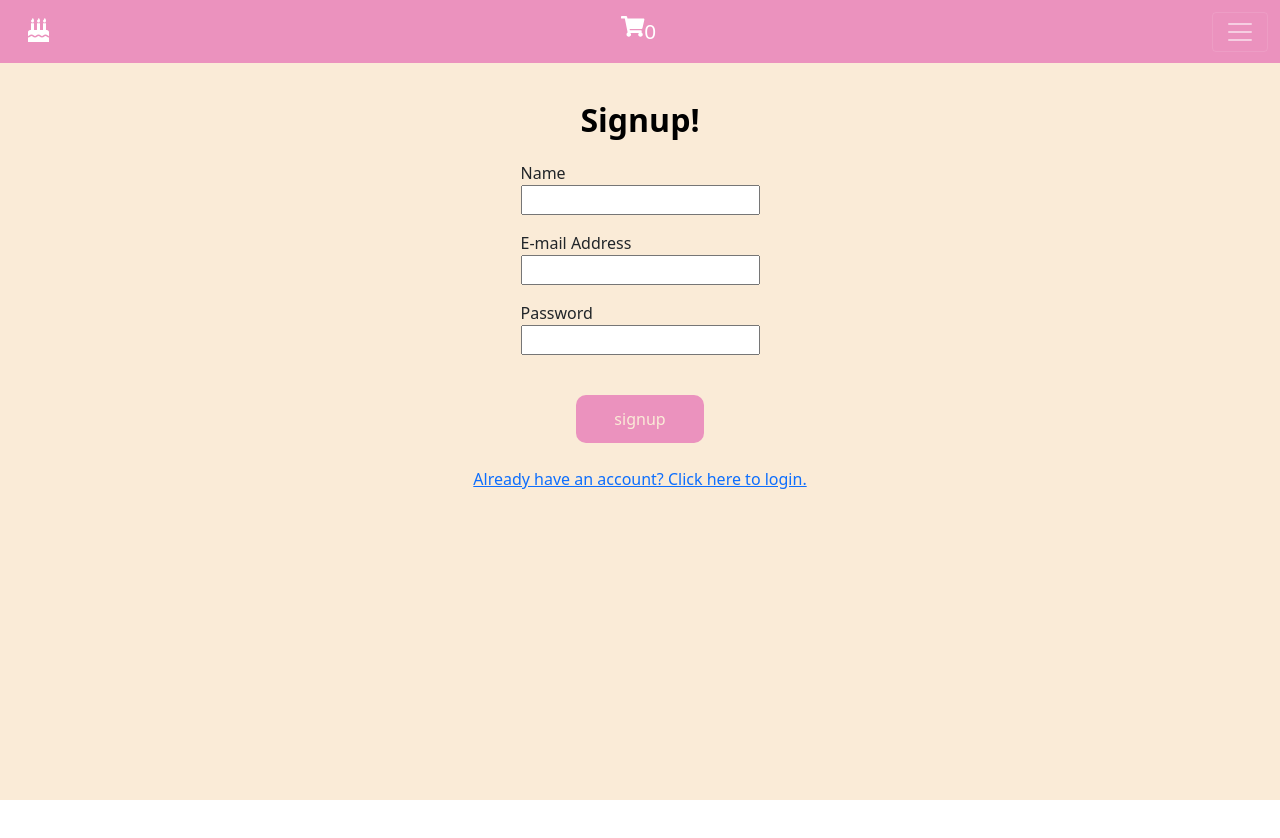
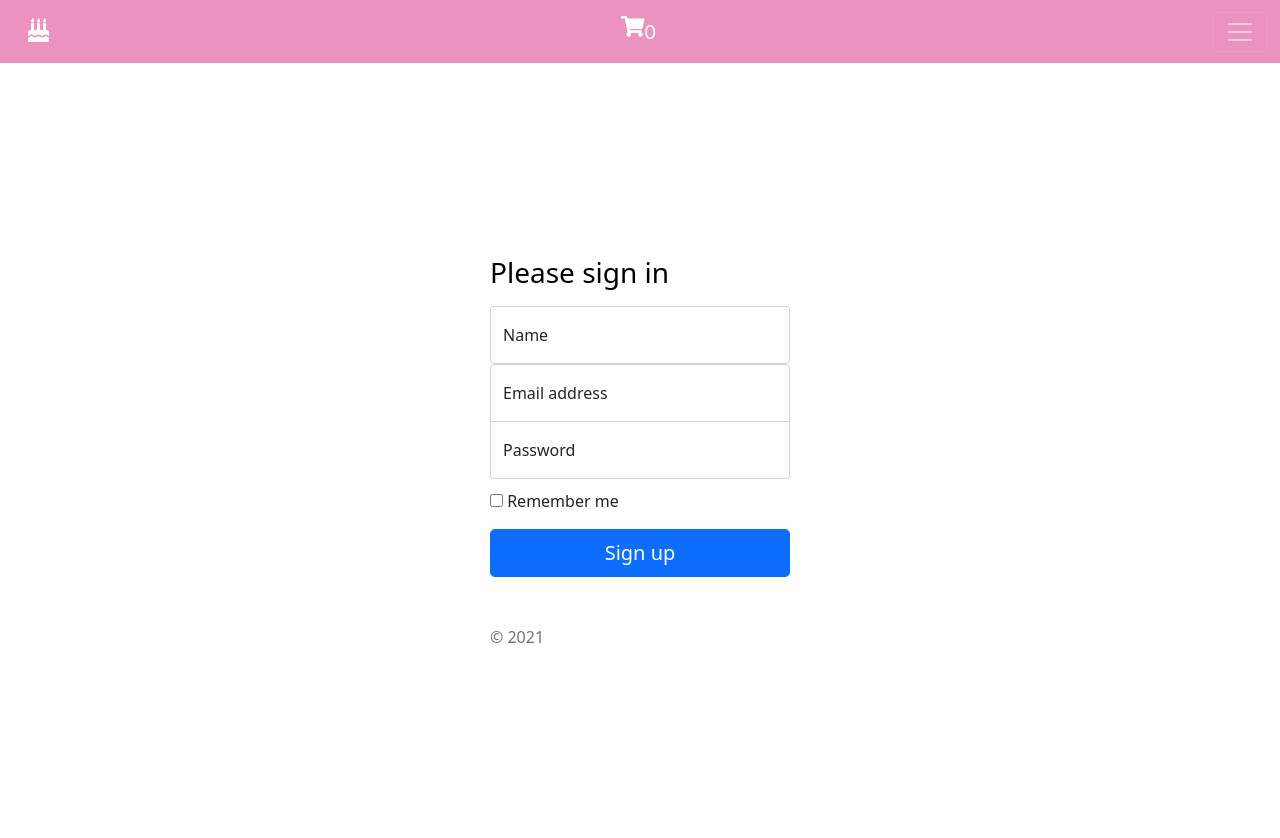
Before and after one commit to nfescame/jane-bolos, a React (Create React App) app: page /signup in a window 1280 px wide. Shown: the top 838 px of the page. Before the commit the page ends 800 px from the top, so only its background shows below. Built offline with nearby package versions, Linux system fonts and the light colour scheme; no server answers.

Commit message:
:up:atualização Login,Signup

```diff
--- a/src/routeComponents/auth/Login.js
+++ b/src/routeComponents/auth/Login.js
@@ -1,6 +1,5 @@
 import React, { useState, useContext } from "react";
 import { Link } from "react-router-dom";
-import ButtonComponent from "../../components/Button";
 import "../../style/login.css";
 import api from "../../apis/api";
 
@@ -41,45 +40,55 @@ function Login(props) {
   }
 
   return (
-    <form className='form' onSubmit={handleSubmit}>
-      <h1 className='title'>Login!</h1>
+    <main className='form-signin'>
+      <form onSubmit={handleSubmit}>
+        <h1 className='h3 mb-3 fw-normal'>Please login</h1>
 
-      <section className='container-login'>
-        <div className='container-email'>
-          <label htmlFor='signupFormEmail'>E-mail Address</label>
+        {/* input email */}
+        <div className='form-floating'>
           <input
             type='email'
             name='email'
-            id='signupFormEmail'
+            className='form-control'
+            id='floatingInput'
+            placeholder='name@example.com'
             value={state.email}
-            error={errors.email}
             onChange={handleChange}
           />
+          <label htmlFor='floatingInput'>Email address</label>
         </div>
 
-        <div className='container-password '>
-          <label htmlFor='signupFormPassword'>Password</label>
+        {/* input passord */}
+        <div className='form-floating'>
           <input
             type='password'
             name='password'
-            id='signupFormPassword'
+            className='form-control'
+            id='floatingPassword'
+            placeholder='Password'
             value={state.password}
-            error={errors.password}
             onChange={handleChange}
           />
+          <label htmlFor='floatingPassword'>Password</label>
         </div>
 
-        <div className='container-btn'>
-          <ButtonComponent text={"Login"} />
+        <div className='checkbox mb-3'>
+          <label>
+            <input type='checkbox' value='remember-me' /> Remember me
+          </label>
         </div>
-        <div>
-          <Link to='/signup'>signup</Link>
+        <button className='w-100 btn btn-lg btn-primary' type='submit'>
+          Login
+        </button>
+
+        <div className='containerSignup'>
+          <Link className='signupLink' to='/signup'>
+            Signup page.
+          </Link>
         </div>
-        <div className='container-texto'>
-          <h5>Campo de login apenas para ADM</h5>
-        </div>
-      </section>
-    </form>
+        <p className='mt-5 mb-3 text-muted'>&copy; 2017–2021</p>
+      </form>
+    </main>
   );
 }
 
--- a/src/routeComponents/auth/Signup.js
+++ b/src/routeComponents/auth/Signup.js
@@ -1,16 +1,11 @@
 import React, { useState } from "react";
-import { Link } from "react-router-dom";
-import Button from "../../components/Button";
+
 import "../../style/signup.css";
 import api from "../../apis/api";
 
 function Signup(props) {
   const [state, setState] = useState({ name: "", password: "", email: "" });
-  const [errors, setErrors] = useState({
-    name: null,
-    email: null,
-    password: null,
-  });
+  const [errors, setErrors] = useState("");
 
   function handleChange(event) {
     setState({
@@ -25,64 +20,74 @@ function Signup(props) {
     try {
       const response = await api.post("/signup", state);
       console.log(response);
-      setErrors({ name: "", password: "", email: "" });
+
       props.history.push("/auth/login");
     } catch (err) {
       console.error(err.response);
-      setErrors({ ...err.response.data.errors });
+      setErrors(err.response.data.msg);
     }
   }
 
   return (
-    <form className='form' onSubmit={handleSubmit}>
-      <h1 className='title'>Signup!</h1>
+    <main className='form-signin'>
+      <form onSubmit={handleSubmit}>
+        <h1 className='h3 mb-3 fw-normal'>Please sign in</h1>
 
-      <div className='container-input'>
-        <label htmlFor='signupFormName'>Name</label>
+        {/* input name */}
+        <div className='form-floating'>
           <input
+            required='true'
             type='text'
             name='name'
-          id='signupFormName'
+            className='form-control'
+            id='floatingInput'
+            placeholder='name'
             value={state.name}
-          error={errors.name}
             onChange={handleChange}
           />
+          <label htmlFor='floatingInput'>Name</label>
+        </div>
+        {/* input email */}
+        <div className='form-floating'>
+          <input
+            required='true'
+            type='email'
+            name='email'
+            className='form-control'
+            id='floatingInput'
+            placeholder='name@example.com'
+            value={state.email}
+            onChange={handleChange}
+          />
+          <label htmlFor='floatingInput'>Email address</label>
+        </div>
+        {/* input password */}
+        <div className='form-floating'>
+          <input
+            required='true'
+            type='password'
+            name='password'
+            className='form-control'
+            id='floatingPassword'
+            placeholder='Password'
+            value={state.password}
+            onChange={handleChange}
+          />
+          <label htmlFor='floatingPassword'>Password</label>
         </div>
 
-      <div className='container-input'>
-        <label htmlFor='signupFormEmail'>E-mail Address</label>
-        <input
-          type='email'
-          name='email'
-          id='signupFormEmail'
-          value={state.email}
-          error={errors.email}
-          onChange={handleChange}
-        />
+        <div className='checkbox mb-3'>
+          <label>
+            <input type='checkbox' value='remember-me' /> Remember me
+          </label>
         </div>
-
-      <div className='container-input'>
-        <label htmlFor='signupFormPassword'>Password</label>
-        <input
-          type='password'
-          name='password'
-          id='signupFormPassword'
-          value={state.password}
-          error={errors.password}
-          onChange={handleChange}
-        />
-      </div>
-
-      <div className='container-btn'>
-        <Button text={"signup"} type='submit'>
-          Signup!
-        </Button>
-
-        <Link to='/auth/login'>
-          Already have an account? Click here to login.
-        </Link>
-      </div>
+        <button className='w-100 btn btn-lg btn-primary' type='submit'>
+          Sign up
+        </button>
+        <p className='mt-5 mb-3 text-muted'>&copy; 2021</p>
+        {errors !== "" ? <p style={{ color: "red" }}>{errors}</p> : null}
       </form>
+    </main>
   );
 }
 
--- a/src/style/login.css
+++ b/src/style/login.css
@@ -1,66 +1,33 @@
-.container-login {
+.form-signin {
   width: 100%;
-  height: 100vh;
-  display: flex;
-  flex-direction: column;
-  align-items: center;
-  background-color: antiquewhite;
+  max-width: 330px;
+  padding: 20% 15px;
+  margin: auto;
 }
 
-.container-email {
-  margin-top: 1.5rem;
-  display: flex;
-  flex-direction: column;
-}
-.container-password {
-  margin-top: 1.5rem;
-  display: flex;
-  flex-direction: column;
-}
-.container-btn {
-  display: flex;
-  justify-content: center;
-}
-.container-btn button {
-  border-radius: 10px;
-  width: 8rem;
-  height: 3rem;
-  background-color: #eb92be;
-  color: antiquewhite;
-  border: none;
-  cursor: pointer;
-  margin: 1.5rem 2rem;
-  transition: background-color 1s;
-}
-.container-btn button:hover {
-  background-color: #bd377a;
+.form-signin form h1 {
+  color: black;
 }
 
-.container-texto {
-  display: flex;
-  justify-content: center;
-  flex-direction: column;
-  align-items: center;
-  width: 70%;
-  height: 3rem;
-  margin-top: 2rem;
-  background-color: white;
-  border-radius: 10px;
+.form-signin .checkbox {
+  font-weight: 400;
 }
 
-.container-texto h5 {
-  font-size: 2rem;
-  font-weight: 700;
-  color: #eb92be;
+.form-signin .form-floating:focus-within {
+  z-index: 2;
 }
 
-@media screen {
-  .container-texto h5 {
-    font-size: 1rem;
-    font-weight: 700;
-    color: #eb92be;
-  }
-  .container-texto {
-    width: 80%;
-  }
+.form-signin input[type="email"] {
+  margin-bottom: -1px;
+  border-bottom-right-radius: 0;
+  border-bottom-left-radius: 0;
 }
+
+.form-signin input[type="password"] {
+  margin-bottom: 10px;
+  border-top-left-radius: 0;
+  border-top-right-radius: 0;
+}
+.form-signin .containerSignup {
+  margin-top: 2rem;
+}
```
Lines whose indentation alone changed are shown as unchanged.
